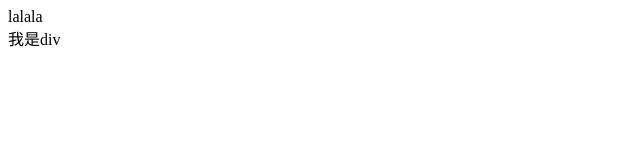
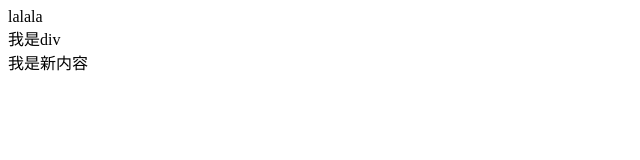
Before and after one commit to steadmengyan/git_01, a plain HTML site: page index.html in a window 1280 px wide. Shown: the whole page, without its empty margins (0-640 px from the left). Drawn offline with Linux system fonts and the light colour scheme.

Commit message:
我添加了一行代码

```diff
--- a/index.html
+++ b/index.html
@@ -7,6 +7,7 @@
 <body>
 lalala
 <div>我是div</div>
+<span>我是新内容</span>
 <script src="js/index.js"></script>
 </body>
 </html>
```
